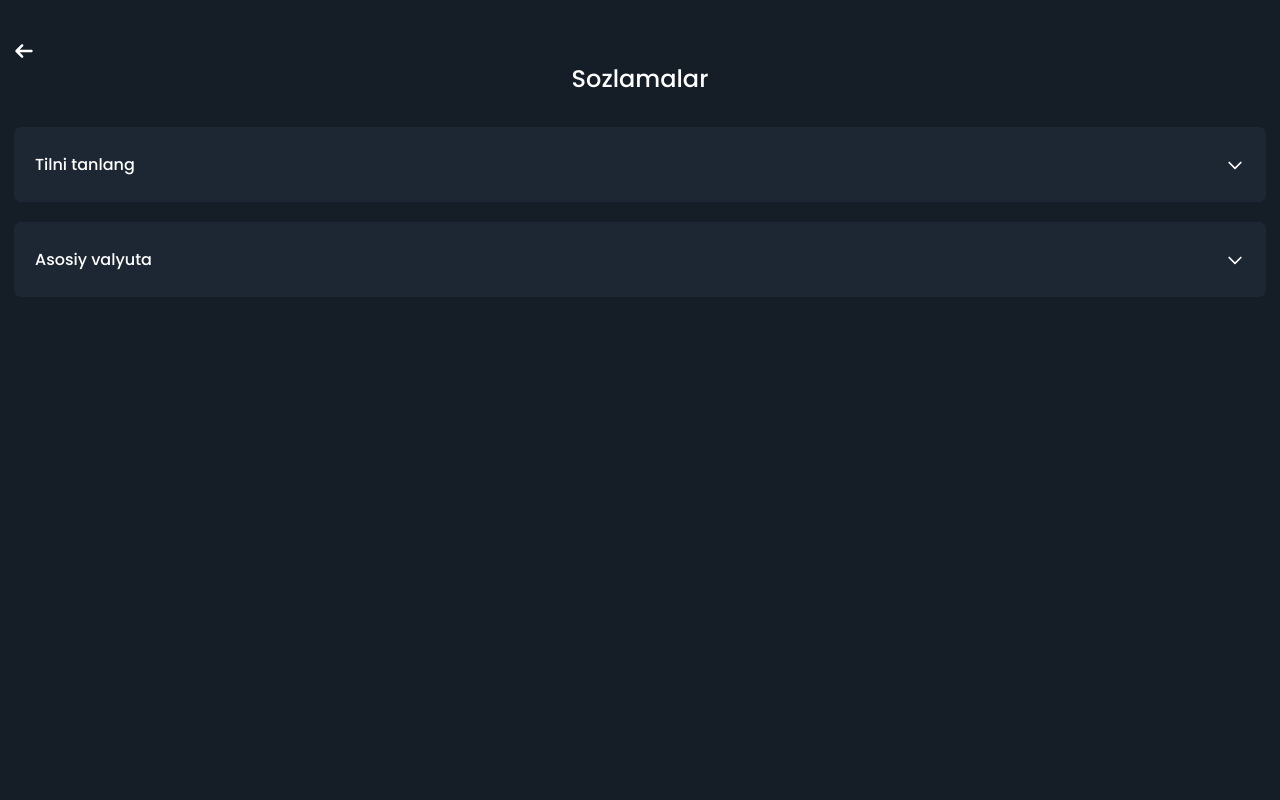
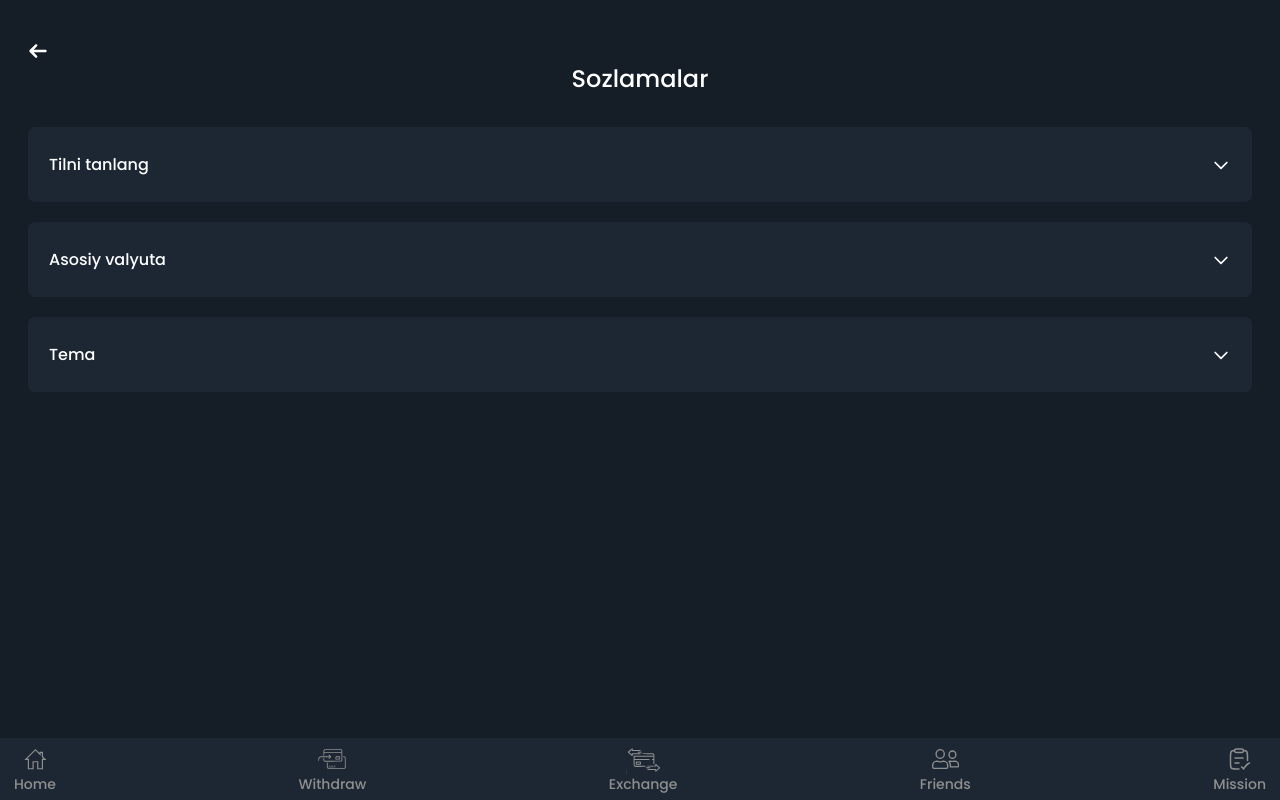
Before and after one commit to akmalmamurov/crypto-app, a React (Vite) app: page /settings in a window 1280 px wide. Built offline with nearby package versions, Linux system fonts and the light colour scheme.

Commit message:
theme added

```diff
--- a/src/App.jsx
+++ b/src/App.jsx
@@ -18,8 +18,8 @@ function App() {
         <Route path="friends" element={<Friends />} />
         <Route path="mission" element={<Mission />} />
         <Route path="exchange" element={<Exchange />} />
+        <Route path="settings" element={<Settings />} />
       </Route>
-      <Route path="settings" element={<Settings />} />
       <Route path="*" element={<Navigate to="/" replace />} />
     </Routes>
   );
--- a/src/context/settings.jsx
+++ b/src/context/settings.jsx
@@ -6,8 +6,10 @@ const useSettingsStore = create(
     (set) => ({
       currency: "USD",
       language: "O'zbek",
+      theme: "Light",
       setCurrency: (newCurrency) => set({ currency: newCurrency }),
       setLanguage: (newLanguage) => set({ language: newLanguage }),
+      setTheme: (newTheme) => set({ theme: newTheme }),
     }),
     {
       name: "telegram-storage",
--- a/src/locales/en.json
+++ b/src/locales/en.json
@@ -2,5 +2,6 @@
   "settings": "Settings",
   "selectLanguage": "Select language",
   "welcome": "Welcome",
-  "mainCurrency": "Main currency"
+  "mainCurrency": "Main currency",
+  "theme": "Theme"
 }
--- a/src/locales/ru.json
+++ b/src/locales/ru.json
@@ -2,5 +2,6 @@
   "settings": "Настройки",
   "selectLanguage": "Выберите язык",
   "welcome": "Добро пожаловать",
-  "mainCurrency": "Основная валюта"
+  "mainCurrency": "Основная валюта",
+  "theme": "Тема"
 }
--- a/src/locales/uz.json
+++ b/src/locales/uz.json
@@ -2,5 +2,6 @@
   "settings": "Sozlamalar",
   "selectLanguage": "Tilni tanlang",
   "welcome": "Xush kelibsiz",
-  "mainCurrency": "Asosiy valyuta"
+  "mainCurrency": "Asosiy valyuta",
+  "theme": "Tema"
 }
--- a/src/pages/settings/Settings.jsx
+++ b/src/pages/settings/Settings.jsx
@@ -1,15 +1,19 @@
 import Title from "@/components/title/Title";
 import SettingLanguage from "./SettingLanguage";
+import SettingCurency from "./SettingCurency";
+import SettingsTheme from "./SettingsTheme"; // Import qiling
 import { useTranslation } from "@/hooks";
 import { ArrowUpIcon } from "@/assets/icons";
 import { Link } from "react-router-dom";
-import SettingCurency from "./SettingCurency";
 import { useState } from "react";
 
 const Settings = () => {
   const [languageOpen, setLanguageOpen] = useState(false);
   const [currencyOpen, setCurrencyOpen] = useState(false);
+  const [themeOpen, setThemeOpen] = useState(false);
+
   const t = useTranslation();
+
   return (
     <div className="bg-bodyColor h-screen px-[14px] py-[41px]">
       <Link to={"/"}>
@@ -21,12 +25,18 @@ const Settings = () => {
           <SettingLanguage
             isOpen={languageOpen}
             setIsOpen={setLanguageOpen}
-            currencyOpen={currencyOpen}
+            currencyOpen={currencyOpen || themeOpen}
           />
           <SettingCurency
-            languageOpen={languageOpen}
             isOpen={currencyOpen}
             setIsOpen={setCurrencyOpen}
+            languageOpen={languageOpen || themeOpen}
+          />
+          <SettingsTheme
+            isOpen={themeOpen}
+            setIsOpen={setThemeOpen}
+            languageOpen={languageOpen}
+            currencyOpen={currencyOpen}
           />
         </div>
       </div>
--- /dev/null
+++ b/src/pages/settings/SettingsTheme.jsx
@@ -0,0 +1,62 @@
+import { motion } from "framer-motion";
+import { ChevronDownIcon, ChevronRightIcon, SuccessIcon } from "@/assets/icons";
+import useSettingsStore from "@/context/settings";
+import { useTranslation } from "@/hooks";
+
+const SettingsTheme = ({ isOpen, setIsOpen, languageOpen, currencyOpen }) => {
+  const { theme, setTheme } = useSettingsStore();
+  const themes = ["Light", "Dark", "System"];
+  const t = useTranslation();
+
+  const toggleDropdown = () => setIsOpen(!isOpen);
+
+  const handleSelect = (selectedTheme) => {
+    setIsOpen(false);
+    setTheme(selectedTheme);
+  };
+
+  return (
+    <div className={`${languageOpen || currencyOpen ? "hidden" : "block"}`}>
+      <div className="relative">
+        <div
+          className={`${
+            isOpen ? "hidden" : "flex"
+          } h-[75px] bg-mainColor rounded-[7px] text-white px-[21px] items-center justify-between cursor-pointer`}
+          onClick={toggleDropdown}
+        >
+          <p className="font-medium text-base">{t.theme}</p>
+          <ChevronDownIcon
+            className={`w-5 h-5 transition-transform duration-300 ${
+              isOpen ? "rotate-180" : ""
+            }`}
+          />
+        </div>
+
+        {isOpen && (
+          <motion.div
+            initial={{ opacity: 0, y: -10, height: 0 }}
+            animate={{ opacity: 1, y: 0, height: "auto" }}
+            exit={{ opacity: 0, y: 10, height: 0 }}
+            transition={{ duration: 0.4, ease: "easeInOut" }}
+            className="absolute mt-2 w-full rounded-[7px] z-10 mb-4"
+          >
+            {themes.map((item, index) => (
+              <div
+                key={index}
+                onClick={() => handleSelect(item)}
+                className="h-[75px] px-[21px] flex items-center text-white cursor-pointer hover:bg-opacity-80 mb-3 bg-mainColor justify-between"
+              >
+                <p className="font-medium text-base">{item}</p>
+                <div>
+                  {theme === item ? <SuccessIcon /> : <ChevronRightIcon />}
+                </div>
+              </div>
+            ))}
+          </motion.div>
+        )}
+      </div>
+    </div>
+  );
+};
+
+export default SettingsTheme;
```
